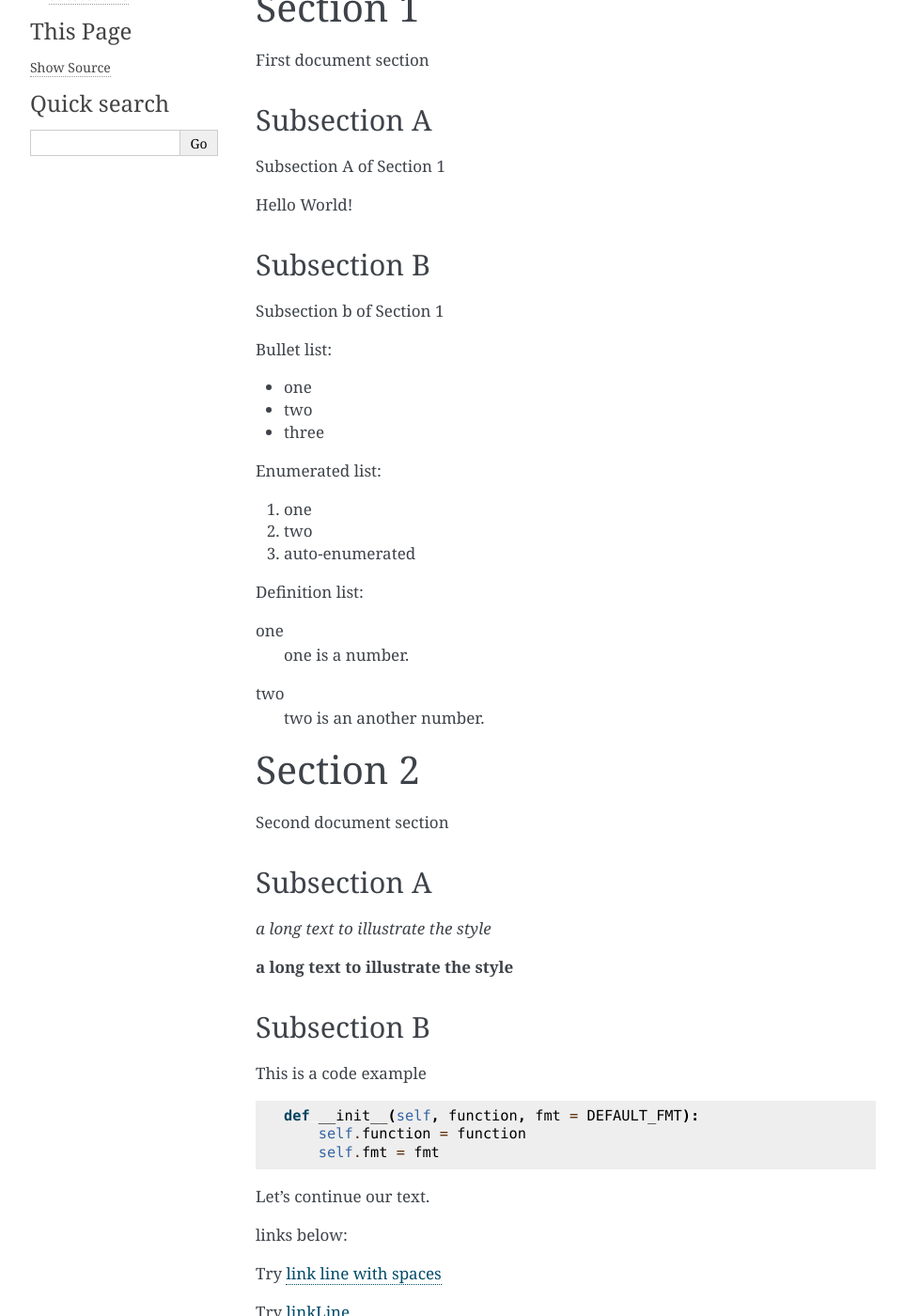
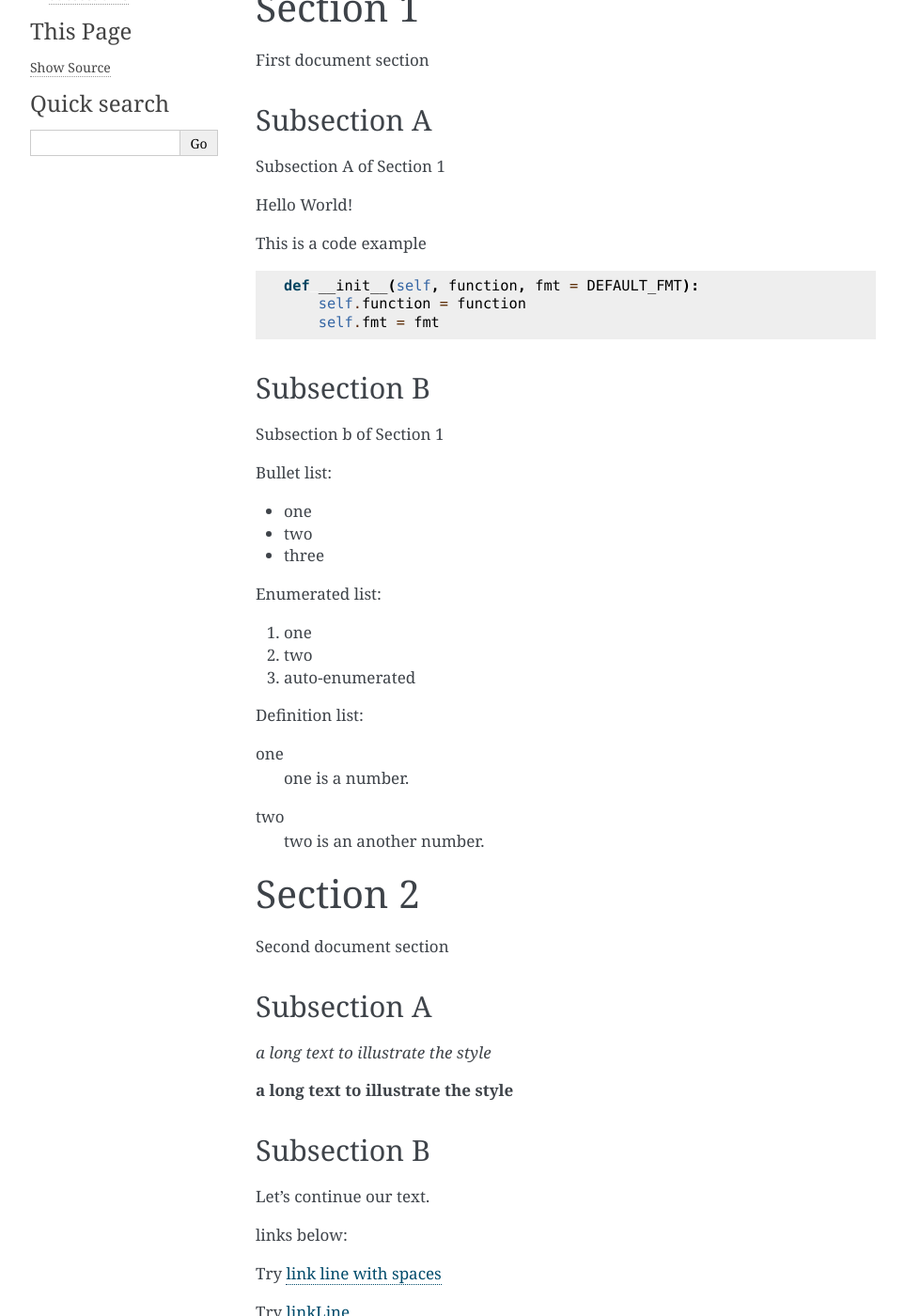
Before and after one commit to VincentHXA/PyRepository, a Sphinx documentation site: the page built from docs/index.rst, in a window 1280 px wide and 1400 px high, scrolled down 320 px. Shown: the whole window at 94% size, without its empty margins (148-1111 px from the left). Built offline with Sphinx 7.4.7, drawn with Linux system fonts in a browser that asks for light colours; some of the changed lines change nothing that is shown.

Commit message:
20190125
Read and Docs

```diff
--- a/docs/index.rst
+++ b/docs/index.rst
@@ -30,6 +30,16 @@ Subsection A
 Subsection A of Section 1
 
 Hello World!
+
+This is a code example
+
+.. _example:
+
+::
+
+    def __init__(self, function, fmt = DEFAULT_FMT):
+        self.function = function
+        self.fmt = fmt
 
 Subsection B
 ------------
@@ -70,16 +80,6 @@ Subsection A
 Subsection B
 ------------
 
-This is a code example
-
-.. _example:
-
-::
-
-    def __init__(self, function, fmt = DEFAULT_FMT):
-        self.function = function
-        self.fmt = fmt
-
 Let's continue our text.
 
 links below:
```
Also changed, not shown: 4 other files.
